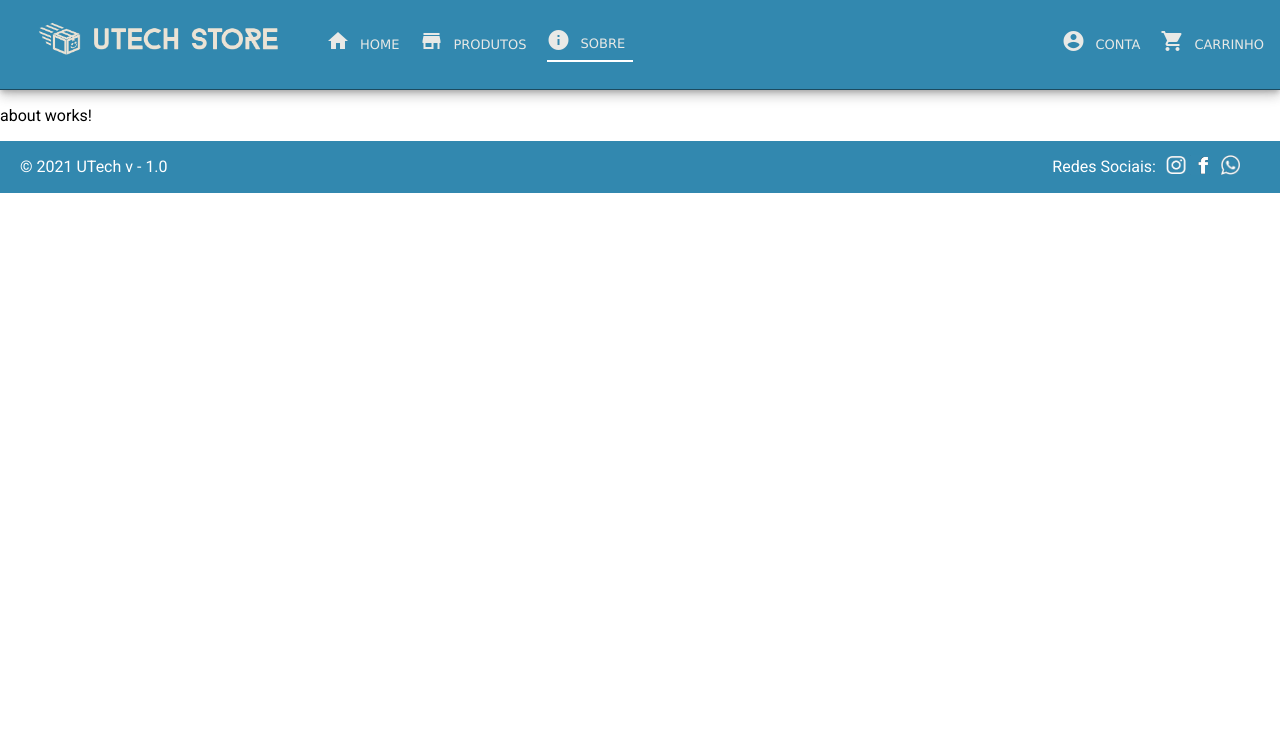
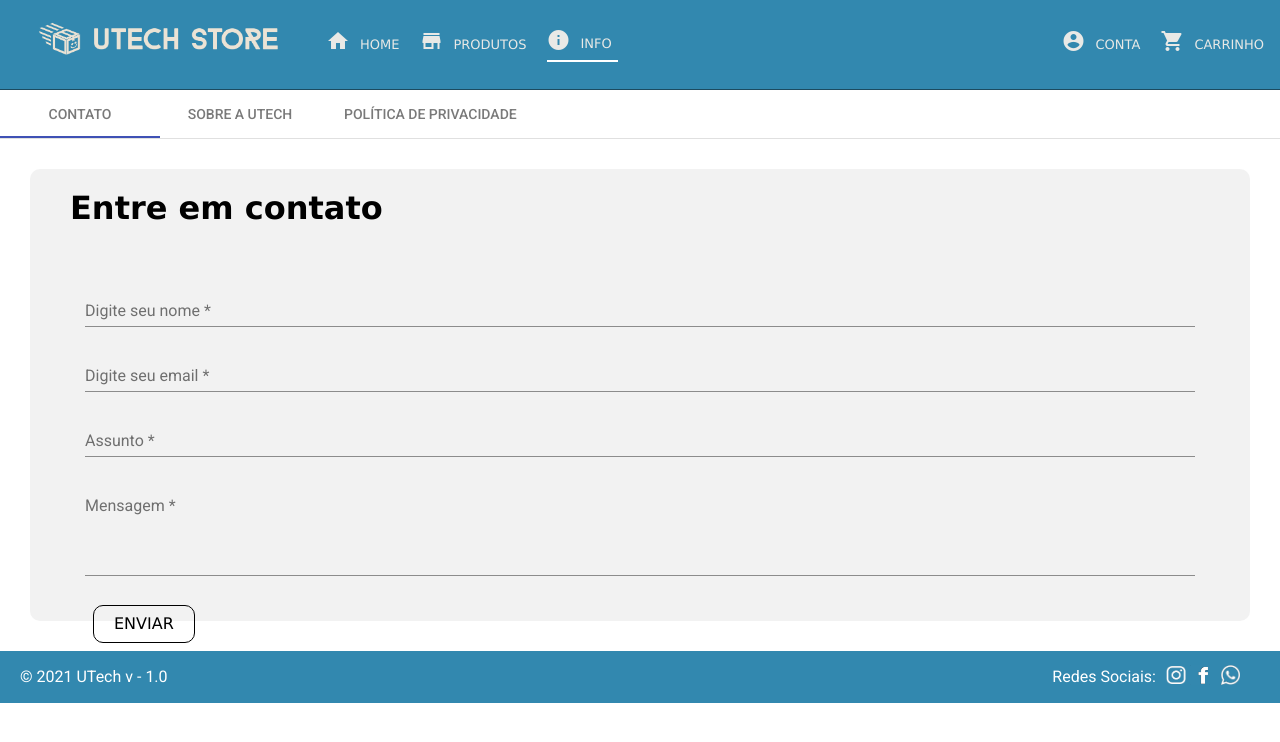
Before and after one commit to HenriqueAmorim20/utech_website, an Angular app: page /about in a window 1280 px wide. Shown: the top 742 px of the page. Built offline with nearby package versions, Linux system fonts and the light colour scheme.

Commit message:
starting info page

```diff
--- a/src/app/app.module.ts
+++ b/src/app/app.module.ts
@@ -12,6 +12,7 @@ import { CartComponent } from './pages/cart/cart.component';
 import { ProductsComponent } from './pages/products/products.component';
 import { AccountComponent } from './pages/account/account.component';
 import { SharedModule } from './@shared/shared.module'
+import {FormsModule, ReactiveFormsModule} from '@angular/forms';
 
 
 @NgModule({
@@ -24,6 +25,8 @@ import { SharedModule } from './@shared/shared.module'
     AccountComponent
   ],
   imports: [
+    FormsModule,
+    ReactiveFormsModule,
     SharedModule,
     MaterialModule,
     LayoutModule,
--- a/src/app/home/home.component.html
+++ b/src/app/home/home.component.html
@@ -19,6 +19,8 @@
         <app-product-card [product] = "product"></app-product-card>
       </div>
     </div>
+  </div>
+  <div class="content">
     <div>
       <h2>Novidades da loja!</h2>
       <div class="border"></div>
--- a/src/app/layout/navbar/navbar.component.html
+++ b/src/app/layout/navbar/navbar.component.html
@@ -1,4 +1,4 @@
-<mat-toolbar class="mat-elevation-z6 navbar" style="min-width: 960px;" >
+<mat-toolbar class="navbar" style="min-width: 960px;" >
 
   <div>
     <span fxShow fxFlexAlign="center">
@@ -25,7 +25,7 @@
   <div style="display: flex; flex-direction: column;margin-left: 20px;">
     <div class="menuItem " (click)="navigate('about')">
       <mat-icon class="icons" >information</mat-icon>
-      <span>SOBRE</span>
+      <span>INFO</span>
     </div>
     <div *ngIf="getCurrentPage('about')" class="border"></div>
   </div>
--- a/src/app/layout/navbar/navbar.component.scss
+++ b/src/app/layout/navbar/navbar.component.scss
@@ -3,8 +3,7 @@
   background-color: #3288af;
   border-bottom: 1px solid rgba(0, 0, 0, 0.452);
   height: 90px;
-  position: relative;
-  top: 0;
+  z-index: 0;
   min-width: 955px;
   width: 100%;
 }
--- a/src/app/pages/about/about.component.html
+++ b/src/app/pages/about/about.component.html
@@ -1 +1,37 @@
-<p>about works!</p>
+<mat-tab-group>
+  <mat-tab label="CONTATO">
+    <div class="content">
+      <h1>Entre em contato</h1>
+      <form class="form">
+        <mat-form-field>
+          <mat-label>Digite seu nome</mat-label>
+          <input matInput placeholder="José da Silva Ferreira" required>
+        </mat-form-field>
+        <mat-form-field>
+          <mat-label>Digite seu email</mat-label>
+          <input matInput placeholder="exemplo@gmail.com" [formControl]="email" required>
+          <mat-error *ngIf="email.invalid">{{getErrorMessage()}}</mat-error>
+        </mat-form-field>
+        <mat-form-field>
+          <mat-label>Assunto</mat-label>
+          <input matInput placeholder="Como comprar produtos" required>
+        </mat-form-field>
+        <mat-form-field>
+          <mat-label>Mensagem</mat-label>
+          <textarea matInput placeholder="Descreva sua dúvida/sugestão" cdkTextareaAutosize cdkAutosizeMinRows="4" cdkAutosizeMaxRows="10" required></textarea>
+        </mat-form-field>
+        <button class="submit" type="submit">
+          ENVIAR
+        </button>
+      </form>
+
+    </div>
+  </mat-tab>
+  <mat-tab label="SOBRE A UTECH"> Content 2 </mat-tab>
+  <mat-tab label="POLÍTICA DE PRIVACIDADE">
+    <div class="content">
+      <h1>POLÍTICA DE PRIVACIDADE</h1>
+      <span> teste</span>
+    </div>
+  </mat-tab>
+</mat-tab-group>
--- a/src/app/pages/about/about.component.scss
+++ b/src/app/pages/about/about.component.scss
@@ -0,0 +1,69 @@
+h1,h2,h3 {
+  padding-right: 40px;
+  padding-left: 40px;
+  padding-top: 20px;
+}
+
+span {
+  padding: 20px
+}
+
+.content {
+  border-radius: 10px;
+  padding: 50x;
+  background-color: #edededbb;
+  font-family:'Lucida Sans', 'Lucida Sans Regular', 'Lucida Grande', 'Lucida Sans Unicode', Geneva, Verdana, sans-serif;
+  margin: 30px;
+}
+
+.form {
+  display: flex;
+  flex-direction: column;
+  border-radius: 10px;
+  padding: 25px;
+  margin: 30px;
+}
+
+.raise:hover,
+.raise:focus {
+  box-shadow: 0 0.5em 0.5em -0.4em var(--hover);
+  transform: translateY(-0.25em);
+}
+
+$colors: (
+  raise: black,
+);
+
+@each $button, $color in $colors {
+  .#{$button} {
+    --color: #{$color};
+    --hover: #{adjust-hue($color, 45deg)};
+  }
+}
+
+button {
+  color: var(--color);
+  transition: 0.25s;
+
+  &:hover,
+  &:focus {
+    border-color: #3288af;
+    color: #3288af;
+  }
+}
+
+button {
+  position: absolute;
+  bottom: 0;
+  cursor: pointer;
+  outline: none;
+  background: none;
+  border: 0.8px solid;
+  border-radius: 10px;
+  font: inherit;
+  line-height: 1;
+  margin: 0.5em;
+  padding: 10px;
+  padding-left: 20px;
+  padding-right: 20px;
+}
--- a/src/app/pages/about/about.component.ts
+++ b/src/app/pages/about/about.component.ts
@@ -1,4 +1,5 @@
 import { Component, OnInit } from '@angular/core';
+import {FormControl, Validators} from '@angular/forms';
 
 @Component({
   selector: 'app-about',
@@ -7,10 +8,20 @@ import { Component, OnInit } from '@angular/core';
 })
 export class AboutComponent implements OnInit {
 
+  email:any = new FormControl('', [Validators.required, Validators.email]);
+
   constructor() { }
 
   ngOnInit(): void {
     localStorage.setItem('currentPage', 'about')
   }
 
+  getErrorMessage() {
+    if (this.email.hasError('required')) {
+      return 'You must enter a value';
+    }
+
+    return this.email.hasError('email') ? 'Not a valid email' : '';
+  }
+
 }
```
